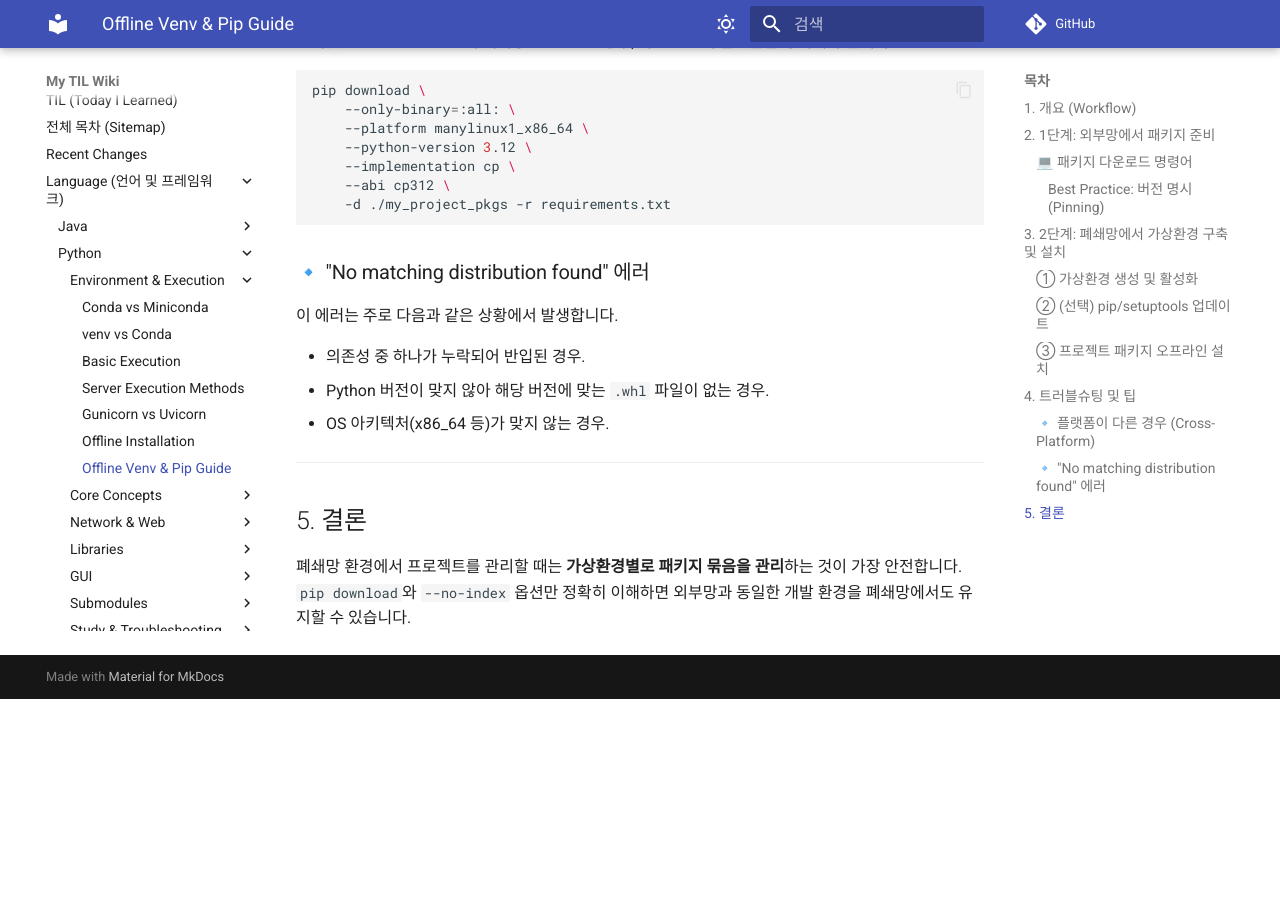
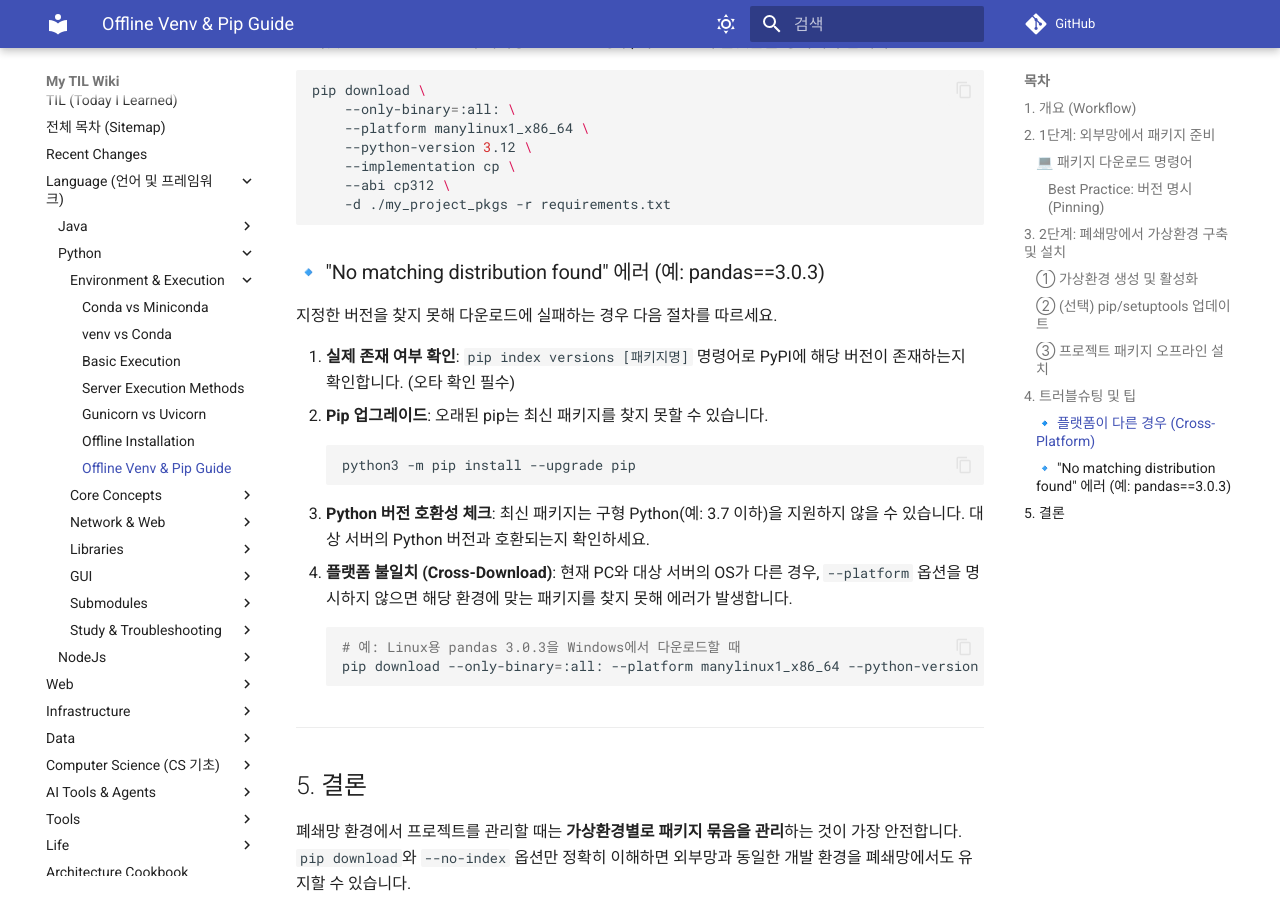
Before and after one commit to DevDooly/TIL, an MkDocs documentation site: the page built from docs/Language/Python/Offline_Venv_Pip_Guide.md, in a window 1280 px wide and 900 px high, scrolled down 1996 px. Built offline with MkDocs 1.6.1 and Material for MkDocs 9.7.7, drawn with Linux system fonts in a browser that asks for light colours; comment, search, counter and statistics services are not loaded; before the commit the page ends 2695 px from its top, so only the background shows below that.

Commit message:
docs: pip download 시 No matching distribution found 에러 해결 가이드 보강

````diff
--- a/docs/Language/Python/Offline_Venv_Pip_Guide.md
+++ b/docs/Language/Python/Offline_Venv_Pip_Guide.md
@@ -80,12 +80,22 @@ pip download \
     -d ./my_project_pkgs -r requirements.txt
 ```
 
-### 🔹 "No matching distribution found" 에러
-이 에러는 주로 다음과 같은 상황에서 발생합니다.
+### 🔹 "No matching distribution found" 에러 (예: pandas==3.0.3)
+지정한 버전을 찾지 못해 다운로드에 실패하는 경우 다음 절차를 따르세요.
 
-* 의존성 중 하나가 누락되어 반입된 경우.
-* Python 버전이 맞지 않아 해당 버전에 맞는 `.whl` 파일이 없는 경우.
-* OS 아키텍처(x86_64 등)가 맞지 않는 경우.
+1. **실제 존재 여부 확인**: `pip index versions [패키지명]` 명령어로 PyPI에 해당 버전이 존재하는지 확인합니다. (오타 확인 필수)
+2. **Pip 업그레이드**: 오래된 pip는 최신 패키지를 찾지 못할 수 있습니다.
+    ```bash
+    python3 -m pip install --upgrade pip
+    ```
+
+3. **Python 버전 호환성 체크**: 최신 패키지는 구형 Python(예: 3.7 이하)을 지원하지 않을 수 있습니다. 대상 서버의 Python 버전과 호환되는지 확인하세요.
+4. **플랫폼 불일치 (Cross-Download)**: 현재 PC와 대상 서버의 OS가 다른 경우, `--platform` 옵션을 명시하지 않으면 해당 환경에 맞는 패키지를 찾지 못해 에러가 발생합니다.
+    ```bash
+    # 예: Linux용 pandas 3.0.3을 Windows에서 다운로드할 때
+    pip download --only-binary=:all: --platform manylinux1_x86_64 --python-version 3.12 -d ./pkgs pandas==3.0.3
+    ```
+
 
 ---
 
````
Also changed, not shown: README.md (+1 -1 lines), docs/Recent_Changes.md (+1 -1 lines).
